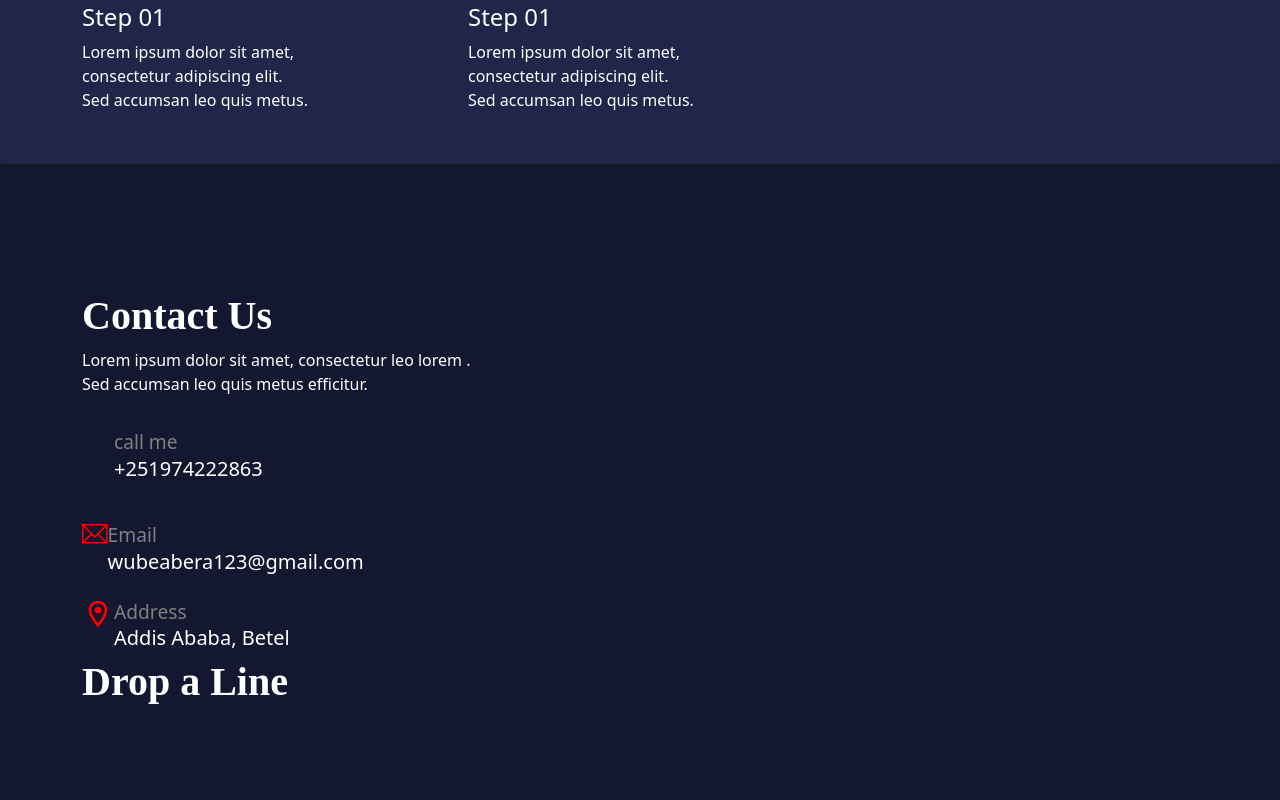
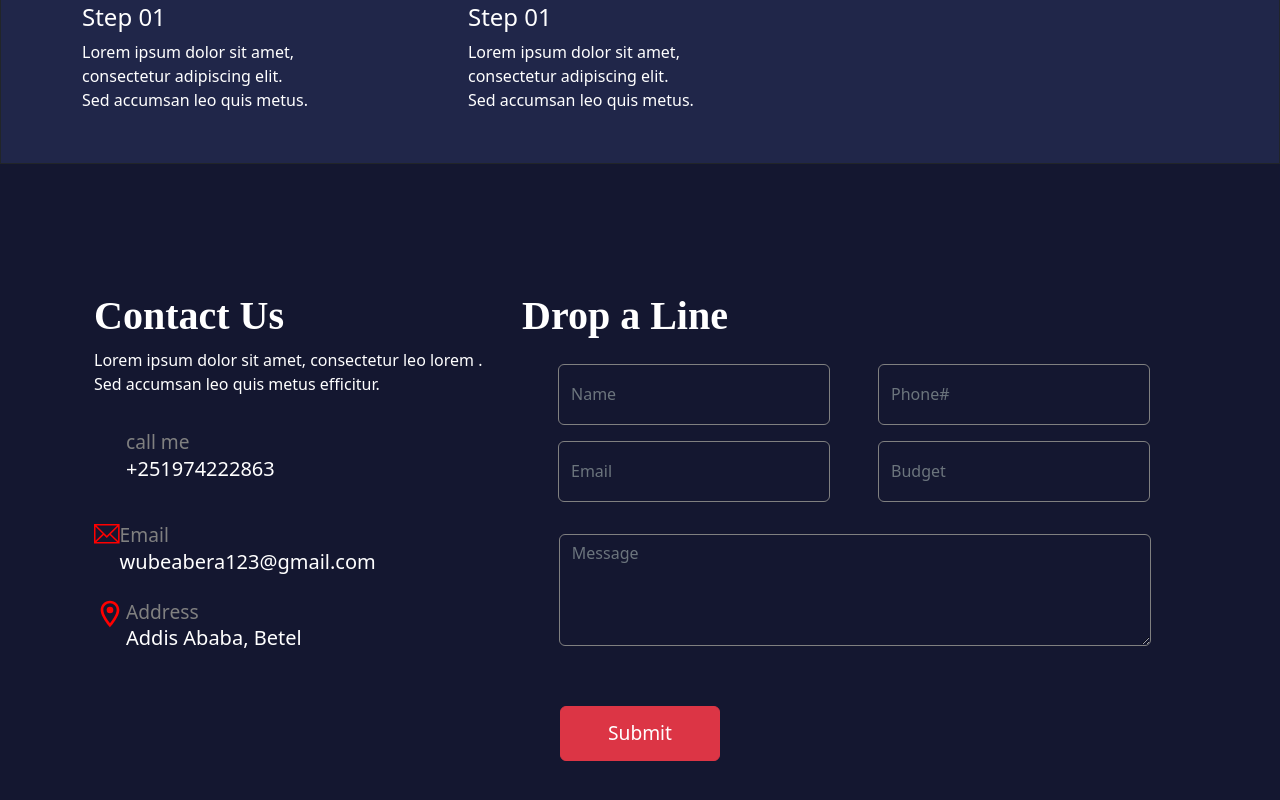
Before and after one commit to wubeabera123/my_portfolio, a React (Create React App) app: page / in a window 1280 px wide. Shown: the part 2500-3300 px from the top of the page. Before the commit the page ends 3214 px from the top, so only its background shows below. Built offline with nearby package versions, Linux system fonts and the light colour scheme; some icons are missing.

Commit message:
submit button

```diff
--- a/src/Form.js
+++ b/src/Form.js
@@ -4,7 +4,8 @@ import {TfiEmail} from "react-icons/tfi";
 import {MdOutlineLocationOn} from "react-icons/md";
 function Form(){
     return(
-   <div>
+ <div>
+    <div className="container d-flex">
       <div className="container" style={{marginTop: "8rem"}}>
         <h1 style={{color: "white", fontFamily: "serif",fontWeight: "bold"}}>Contact Us</h1>
         <p style={{color: "white"}}>Lorem ipsum dolor sit amet, consectetur leo lorem .<br/> Sed accumsan leo quis metus efficitur.</p>
@@ -30,10 +31,43 @@ function Form(){
               </div>
           </div>
       </div>
-      <div className="container">
-      <h1 style={{color: "white", fontFamily: "serif",fontWeight: "bold"}}>Drop a Line</h1>
+      <div className="container" style={{marginTop: "8rem"}}>
+         <h1 style={{color: "white", fontFamily: "serif",fontWeight: "bold"}}>Drop a Line</h1>
+           <div className="container d-flex py-3">
+             <div className="container">
+               <div className="container">
+                 <div class="input-group mb-3" style={{width: "17rem",height: "3.8rem"}}>
+                    <input type="text" class="form-control" placeholder="Name" style={{backgroundColor: "#141730",borderColor: "gray"}}></input>
+                 </div>
+               </div>
+               <div className="container">
+                 <div class="input-group mb-3" style={{width: "17rem",height: "3.8rem"}}>
+                    <input type="text" class="form-control" placeholder="Email" style={{backgroundColor: "#141730",borderColor: "gray"}}></input>
+                 </div>
+               </div>
+              </div>
+              <div className="container">
+               <div className="container">
+                 <div class="input-group mb-3" style={{width: "17rem",height: "3.8rem"}}>
+                    <input type="text" class="form-control" placeholder="Phone#" style={{backgroundColor: "#141730",borderColor: "gray"}}></input>
+                 </div>
+               </div>
+               <div className="container">
+                 <div class="input-group mb-3" style={{width: "17rem",height: "3.8rem"}}>
+                    <input type="text" class="form-control" placeholder="Budget" style={{backgroundColor: "#141730",borderColor: "gray"}}></input>
+                 </div>
+               </div>
+              </div>
+           </div>
+           <div class="input-group" style={{width: "39.3rem",height: "7rem"}}>
+             <textarea class="form-control" placeholder="Message" style={{backgroundColor: "#141730",borderColor: "gray",marginLeft: "2.3rem"}}></textarea>
+           </div>
       </div>
-   </div>
+    </div>
+    <div className="d-flex justify-content-center py-5">
+      <button className="btn btn-danger" style={{width: "10rem",height: "3.4rem", fontSize: "1.2rem"}}>Submit</button>
+    </div>
+</div>
     )
 }
 export default Form;
--- a/src/Ports.js
+++ b/src/Ports.js
@@ -33,6 +33,7 @@ function Ports(){
         <div className="d-flex justify-content-center py-5">
            <button className="btn btn-danger" style={{width: "10rem",height: "3.4rem", fontSize: "1.2rem"}}>View All</button>
         </div>
+
       </div>
     )
 }
```
